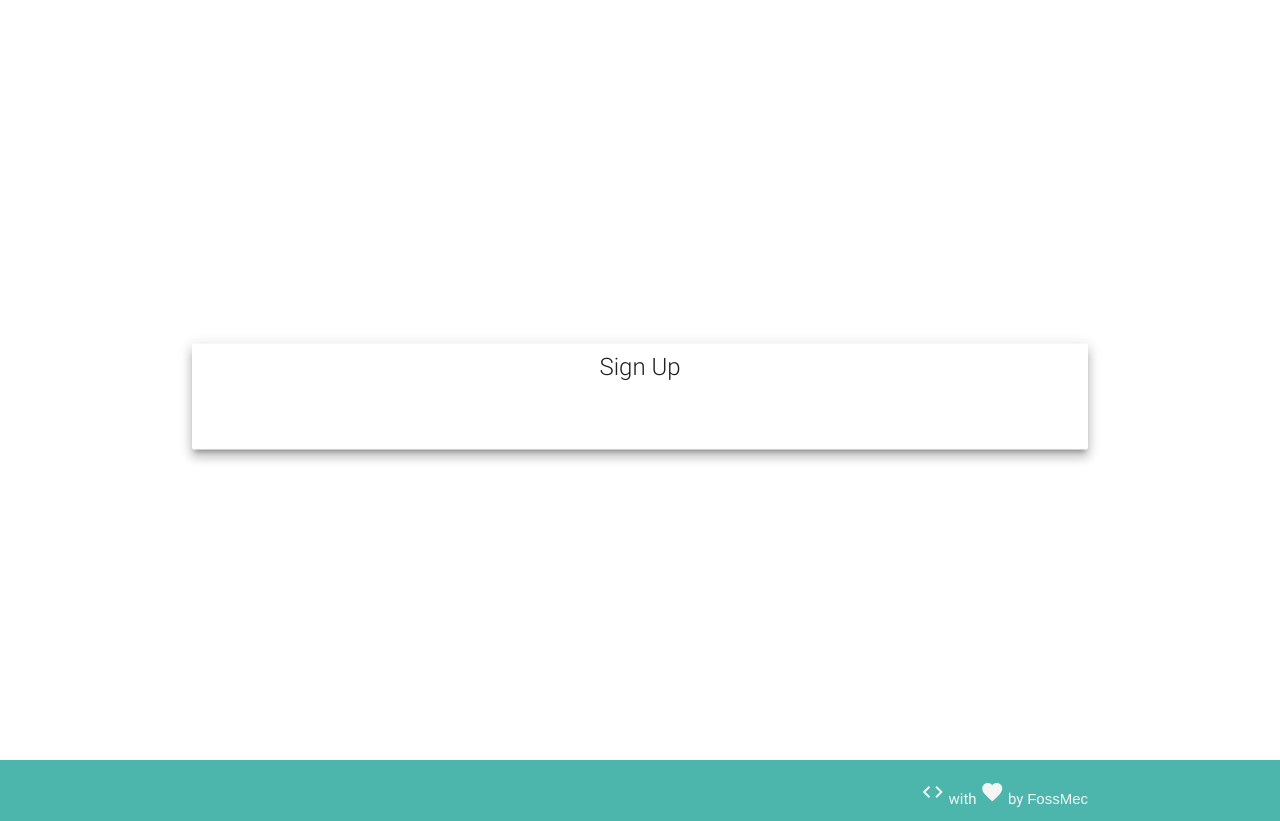
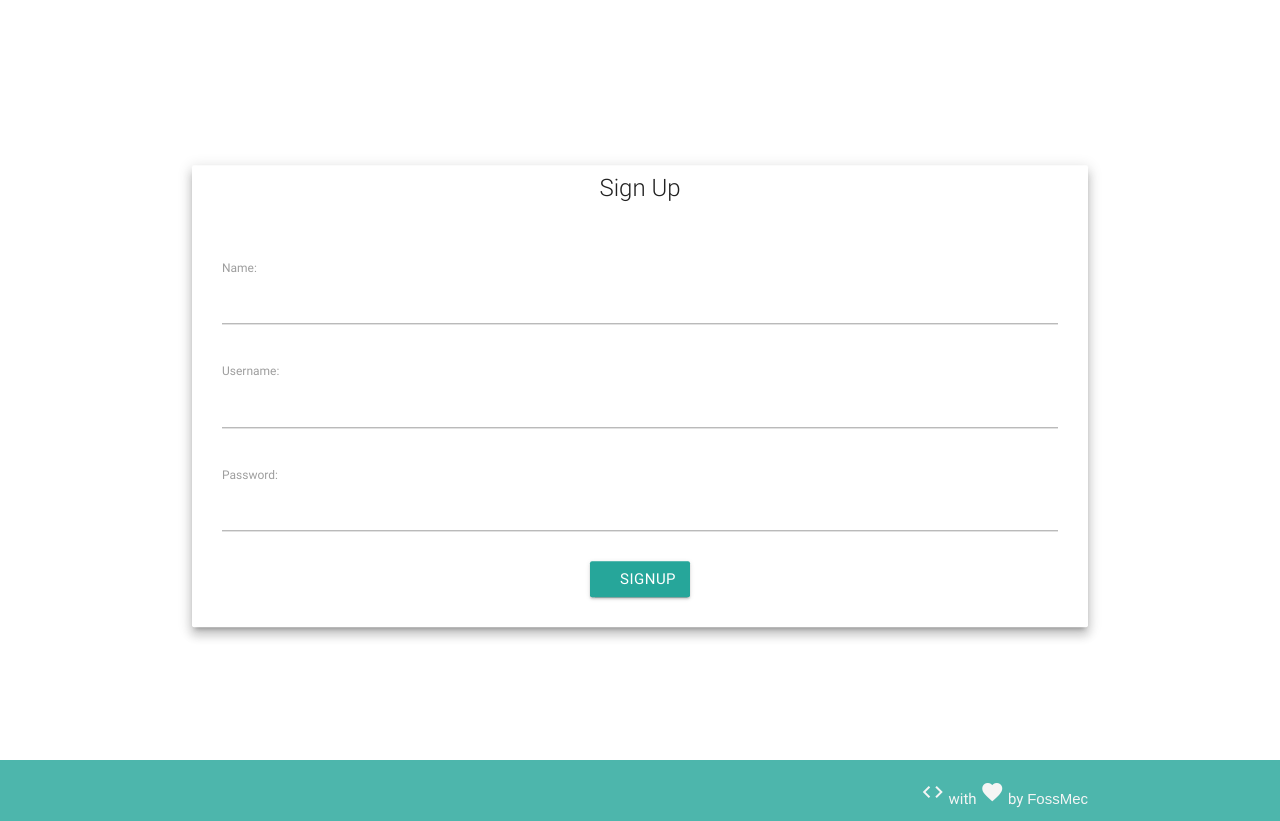
Before and after one commit to FossMec/activityPointsApp, a Django app: page /signup/ in a window 1280 px wide. Run offline with Django 3.2, Linux system fonts and the light colour scheme; some libraries are stand-ins or nearby versions.

Commit message:
add signup page backend properly

```diff
--- a/unifiedactivitypoints/studentauth/forms.py
+++ b/unifiedactivitypoints/studentauth/forms.py
@@ -4,4 +4,4 @@ from .models import User
 class UserForm(forms.ModelForm):
     class Meta:
         model = User
-        fields = ['name','password']
+        fields = ['name','username','password']
--- a/unifiedactivitypoints/studentauth/views.py
+++ b/unifiedactivitypoints/studentauth/views.py
@@ -3,12 +3,13 @@ from .forms import UserForm
 
 def signup(request):
     print(request.POST)
+    form = UserForm()
     if request.method == 'POST':
-        form_contents = UserForm(request.POST)
-        if form_contents.is_valid():
-            form = form_contents.save()
+        form = UserForm(request.POST)
+        if form.is_valid():
+            # form = form_contents.save()
             form.save()
-            pass
         else:
             form = UserForm()
-    return render(request,'studentauth/signup.html')
+
+    return render(request,'studentauth/signup.html',{'form':form,})
--- a/unifiedactivitypoints/templates/studentauth/signup.html
+++ b/unifiedactivitypoints/templates/studentauth/signup.html
@@ -10,9 +10,13 @@ signup
       <h2 class="center-align card-title"> Sign Up </h2>
       <form method ="post">
           {% csrf_token %}
-              {{ form.as_p }}
+            {{ form.as_p }}
+            <div class ="center-align">
+              <button type="submit" class ="save btn btn-default">Signup</button>
+            </div>
       </form>
   </div>
 </div>
 
 {% endblock %}
+1
```
Also changed, not shown: unifiedactivitypoints/db.sqlite3.
